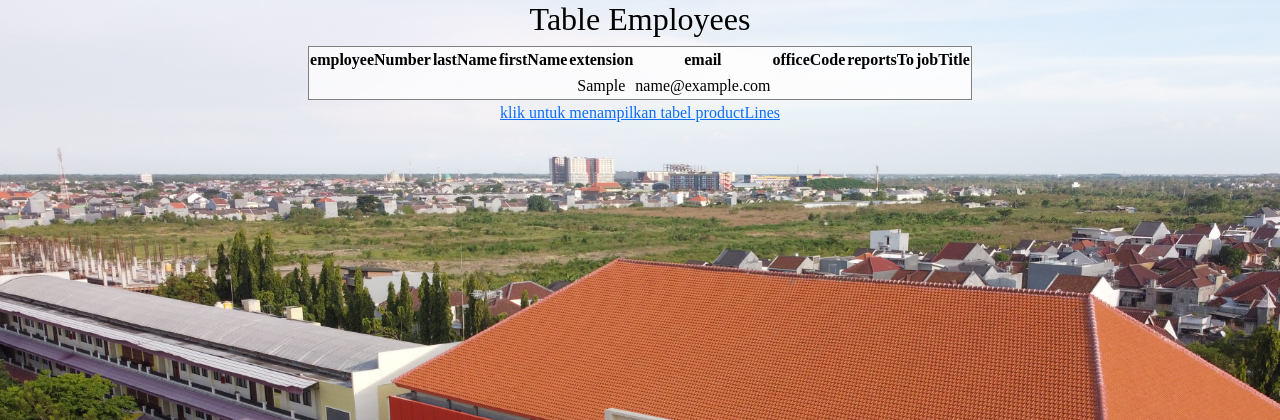
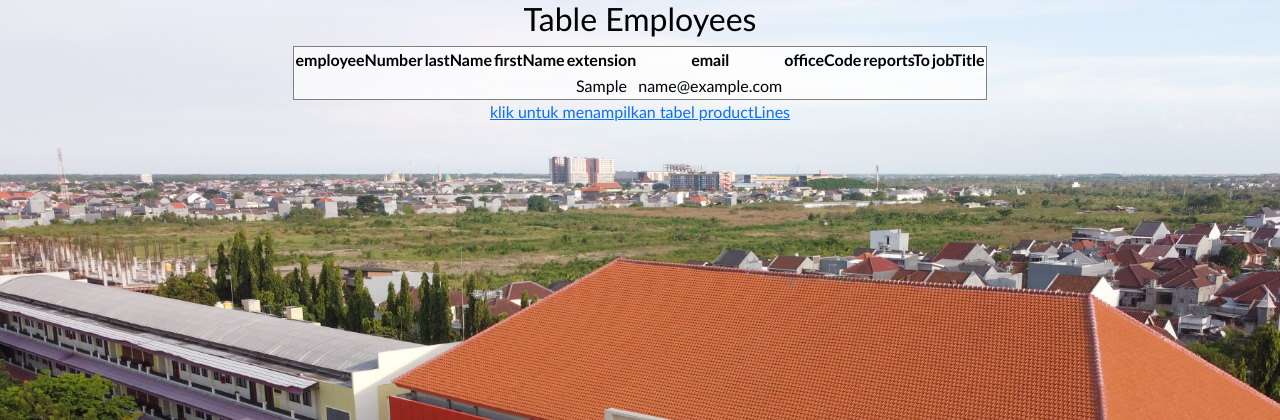
Before and after one commit to mahendrapr99/PemWeb, a PHP site: page / in a window 1280 px wide. Shown: the top 420 px of the page. Run offline with PHP 8.4, Linux system fonts and the light colour scheme; tables that the repository leaves empty or names only in its code hold one stand-in row (values such as "Sample post"); data that the repository does not hold is empty; some libraries are stand-ins or nearby versions.

Commit message:
Update style.css

```diff
--- a/datadummy/style.css
+++ b/datadummy/style.css
@@ -1,6 +1,6 @@
 
 *{
-    font-family: 'Nunito';
+    font-family: 'calibri';
     text-align: center;
 
   }
```
